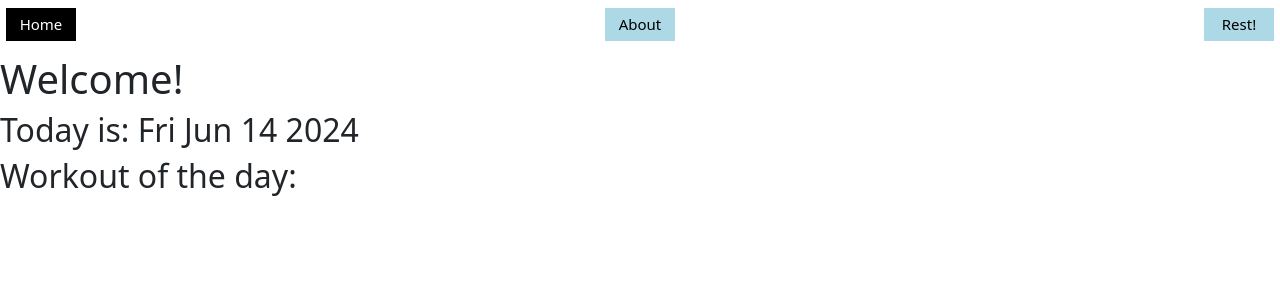
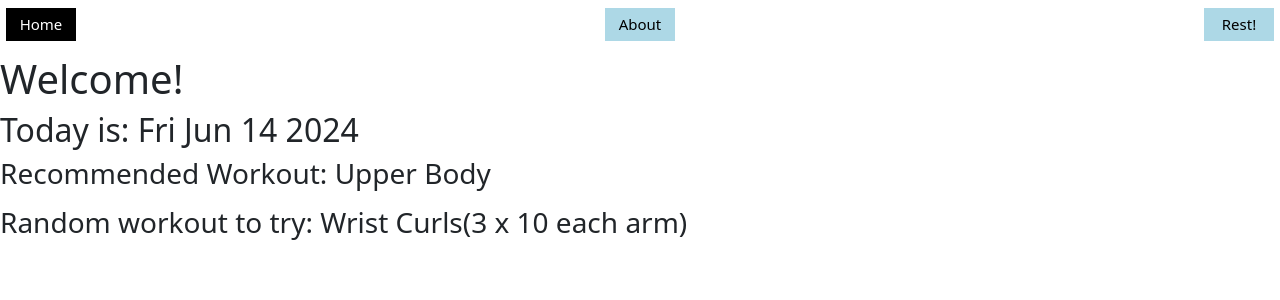
Before and after one commit to NathanWelliver/phase-2-project, a React (Create React App) app: page / in a window 1280 px wide. Shown: the top 300 px of the page. Built offline with nearby package versions, Linux system fonts and the light colour scheme; data requests are answered from the project's data file.

Commit message:
Displays recommended body part to work for the day, plus a bonus random workout for that body part

```diff
--- a/src/Components/WorkoutOfDay.js
+++ b/src/Components/WorkoutOfDay.js
@@ -1,11 +1,18 @@
+import React from "react";
 
-
-function WorkoutOfDay(){
+function WorkoutOfDay({bodyPart, workout}){
     return (
-        <>
-        <h2>Workout of the day:</h2>
-        </>
-    )
+        <div>
+            {bodyPart !== 'Rest Day' ? (
+                <>
+                    <p>Recommended Workout: {bodyPart}</p>
+                    <p>Random workout to try: {workout}</p>
+                </>
+            ) : (
+                <p>Today is a rest day. Enjoy your rest!</p>
+            )}
+        </div>
+    );
 }
 
 export default WorkoutOfDay;
```
